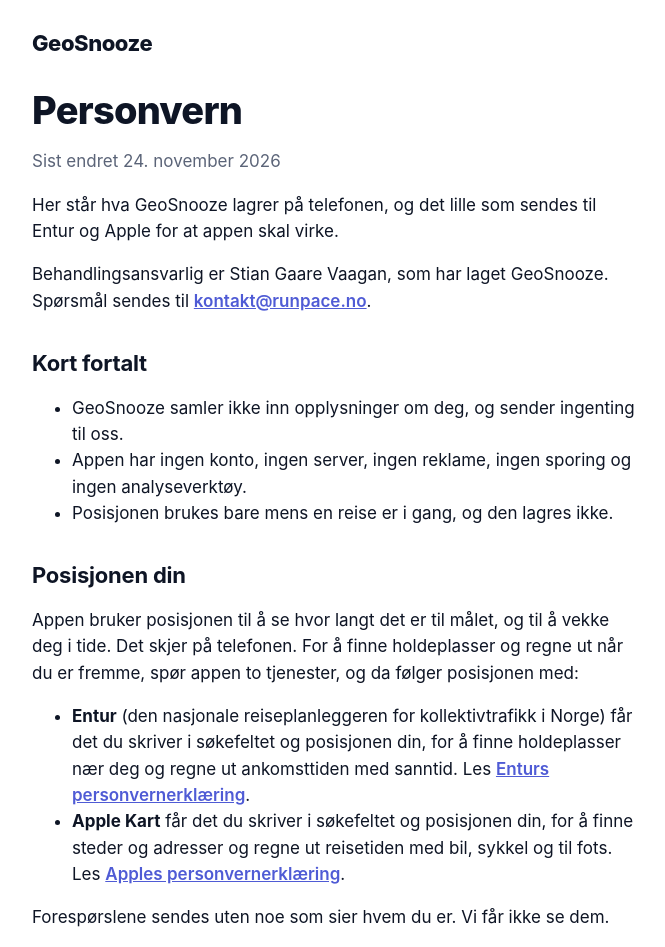
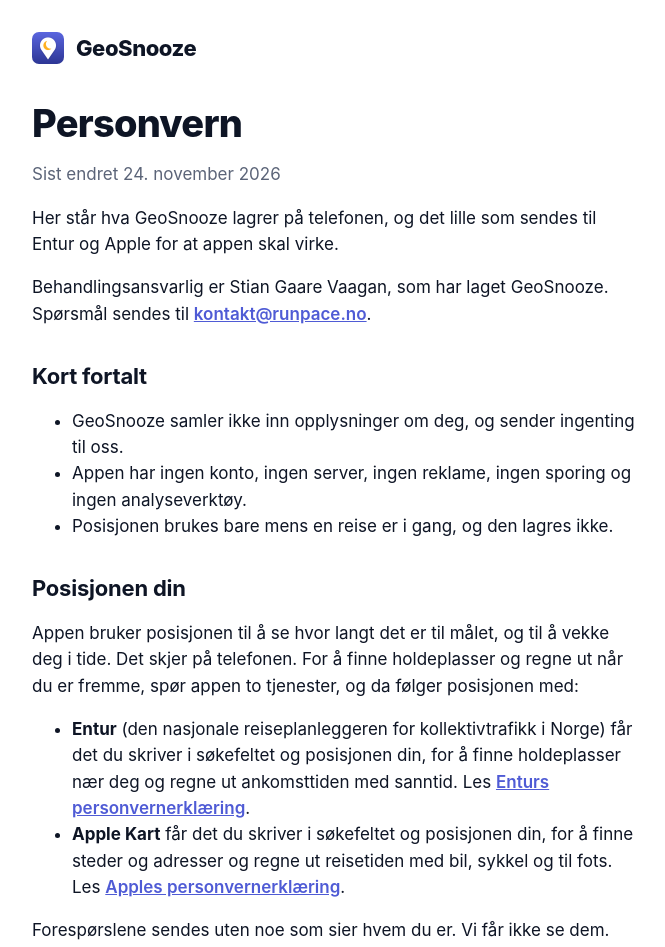
Before and after one commit to svaagan/geosnooze, a plain HTML site: page personvern/index.html in a window 1280 px wide. Shown: the top 947 px of the page, without its empty margins (304-969 px from the left). Drawn offline with Linux system fonts and the light colour scheme.

Commit message:
Appikon på nettsiden
Co-Authored-By: Claude Opus 5.5 <noreply@anthropic.com>
Claude-Session: https://claude.ai/code/session_01CbZcx2ZGyqZXUWLYfw47mh

```diff
--- a/personvern/index.html
+++ b/personvern/index.html
@@ -6,13 +6,15 @@
 <title>Personvern – GeoSnooze</title>
 <meta name="description" content="GeoSnooze samler ikke inn opplysninger om deg. Her står hva appen lagrer på telefonen, og hva som sendes til Entur og Apple.">
 <meta name="theme-color" content="#FFFFFF">
+<link rel="icon" href="../icon.png">
+<link rel="apple-touch-icon" href="../icon.png">
 <link rel="alternate" hreflang="nb" href="../personvern/">
 <link rel="alternate" hreflang="x-default" href="../personvern/">
 <link rel="stylesheet" href="../style.css">
 </head>
 <body>
 <main>
-  <a class="brand small" href="../"><span>GeoSnooze</span></a>
+  <a class="brand small" href="../"><img src="../icon.png" alt="" width="44" height="44"><span>GeoSnooze</span></a>
   <h1>Personvern</h1>
   <p class="muted">Sist endret 24. november 2026</p>
 
```
Also changed, not shown: index.html (+3 -1 lines), support/index.html (+3 -1 lines), icon.png (added).
